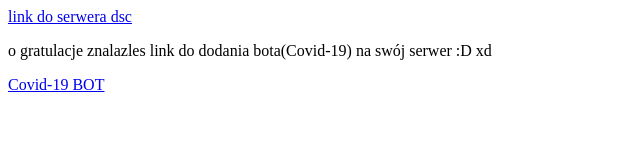
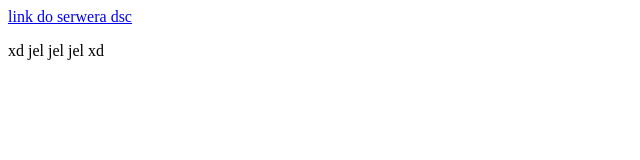
Before and after one commit to Jelly12301/Jelly12301.github.io, a plain HTML site: page index.html in a window 1280 px wide. Shown: the whole page, without its empty margins (0-640 px from the left). Drawn offline with Linux system fonts and the light colour scheme.

Commit message:
Update index.html

```diff
--- a/index.html
+++ b/index.html
@@ -4,7 +4,7 @@
 </head>
 <body>
   <a href="https://discord.gg/JFbtszP" target="_blank">link do serwera dsc</a>
-                                   <p>o gratulacje znalazles link do dodania bota(Covid-19) na swój serwer :D xd </p>
-<a href="https://discord.com/api/oauth2/authorize?client_id=766326500928258079&permissions=514112&scope=bot" target="_blank">Covid-19 BOT</a>
+                                   <p>xd jel jel jel xd</p>
+
 </body>
 </html>
```
